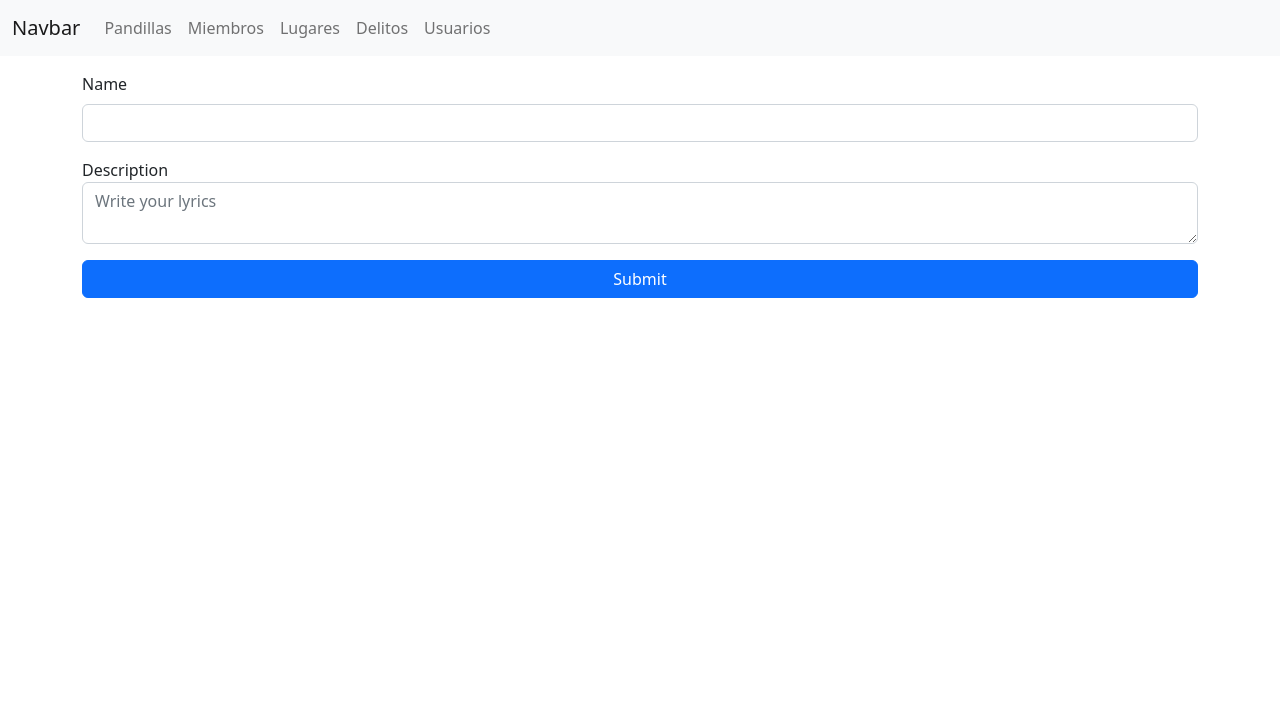
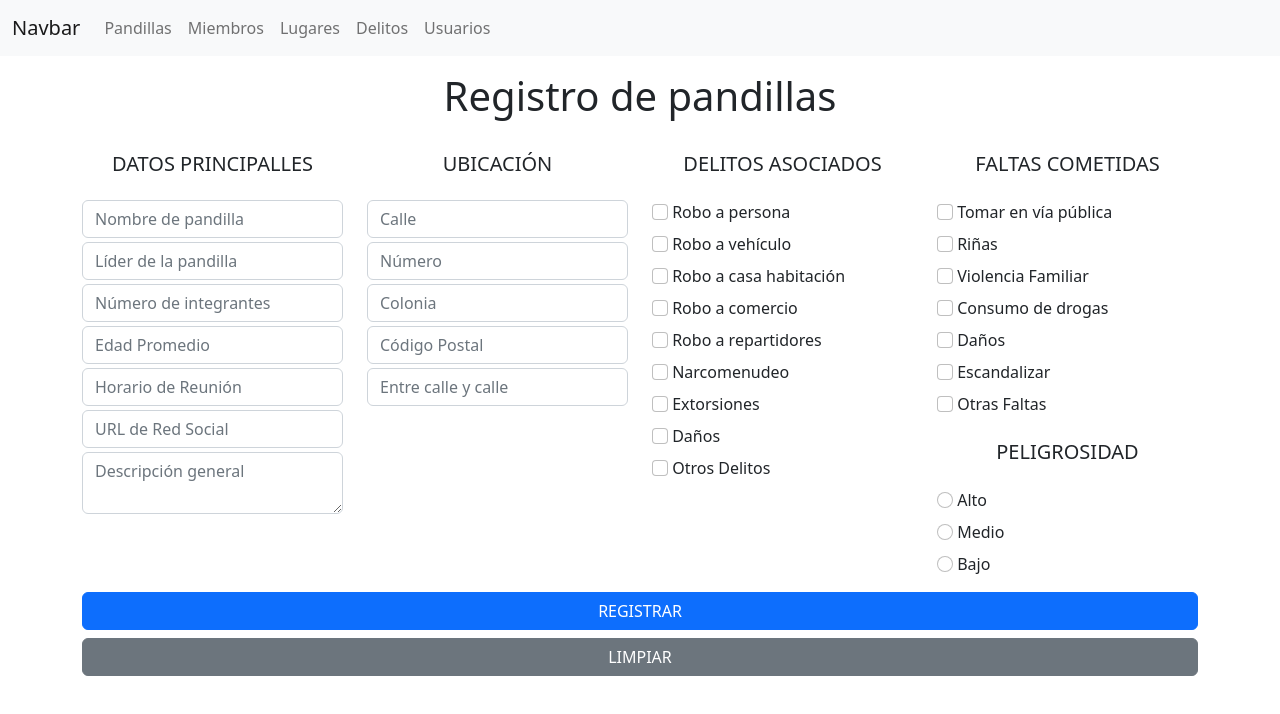
Before and after one commit to aaroncarrizal/pandillas, a Vue app in the folder frontend/: page /gangs/new in a window 1280 px wide. Shown: the top 714 px of the page. Built offline with nearby package versions, Linux system fonts and the light colour scheme.

Commit message:
Gang Register
Complement the gang form file

```diff
--- a/frontend/src/components/GangForm.vue
+++ b/frontend/src/components/GangForm.vue
@@ -1,16 +1,65 @@
 <template>
     <div class="container">
+        <p class="h1 text-center">Registro de pandillas</p>
         <form>
-            <div class="my-3">
-                <label for="songTitle" class="form-label">Name</label>
-                <input class="form-control" id="songTitle" v-model="gang.name">
-            </div>
-            <div class="my-3">
-                <label for="songLyrics">Description</label>
-                <textarea class="form-control" placeholder="Write your lyrics" id="songLyrics" v-model="gang.description" ></textarea>
-            </div>
-            <div class="d-grid gap-2">
-            <button class="btn btn-primary" type="button" @click="saveGang()">Submit</button>
+            <div class="row">
+                <div class="col-sm-3">
+                    <p class="h5 text-center my-4">DATOS PRINCIPALLES</p>
+                    <div class="my-3">
+                        <input class="form-control my-1" placeholder="Nombre de pandilla" v-model="gang.name">
+                        <input class="form-control my-1" placeholder="Líder de la pandilla" v-model="gang.leader"> <!--Ojo-->
+                        <input class="form-control my-1" placeholder="Número de integrantes" v-model="gang.name"> <!--Ojo-->
+                        <input class="form-control my-1" placeholder="Edad Promedio" v-model="gang.name"> <!--Ojo-->
+                        <input class="form-control my-1" placeholder="Horario de Reunión" v-model="gang.name"> <!--Ojo-->
+                        <input class="form-control my-1" placeholder="URL de Red Social" v-model="gang.name"> <!--Ojo-->
+                        <textarea class="form-control" placeholder="Descripción general"  v-model="gang.description" ></textarea>
+                        <!--<input class="form-control" id="songTitle" v-model="gang.name">-->
+                    </div>
+                </div>
+                <div class="col-sm-3">
+                    <p class="h5 text-center my-4">UBICACIÓN</p>
+                    <div class="my-3">
+                        <input class="form-control my-1" placeholder="Calle" v-model="gang.name"> <!--Ojo-->
+                        <input class="form-control my-1" placeholder="Número" v-model="gang.name"> <!--Ojo-->
+                        <input class="form-control my-1" placeholder="Colonia" v-model="gang.name"> <!--Ojo-->
+                        <input class="form-control my-1" placeholder="Código Postal" v-model="gang.name"> <!--Ojo-->
+                        <input class="form-control my-1" placeholder="Entre calle y calle" v-model="gang.name"> <!--Ojo-->
+                    </div>
+                </div>
+                <div class="col-sm-3">
+                    <p class="h5 text-center my-4">DELITOS ASOCIADOS</p>
+                    <div class="my-3">
+                        <div class="my-2"><input class="form-check-input" type="checkbox"> Robo a persona</div>
+                        <div class="my-2"><input class="form-check-input" type="checkbox"> Robo a vehículo</div>
+                        <div class="my-2"><input class="form-check-input" type="checkbox"> Robo a casa habitación</div>
+                        <div class="my-2"><input class="form-check-input" type="checkbox"> Robo a comercio</div>
+                        <div class="my-2"><input class="form-check-input" type="checkbox"> Robo a repartidores</div>
+                        <div class="my-2"><input class="form-check-input" type="checkbox"> Narcomenudeo</div>
+                        <div class="my-2"><input class="form-check-input" type="checkbox"> Extorsiones</div>
+                        <div class="my-2"><input class="form-check-input" type="checkbox"> Daños</div>
+                        <div class="my-2"><input class="form-check-input" type="checkbox"> Otros Delitos</div>
+                    </div>
+                </div>
+                <div class="col-sm-3">
+                    <p class="h5 text-center my-4">FALTAS COMETIDAS</p>
+                    <div class="my-3">
+                        <div class="my-2"><input class="form-check-input" type="checkbox"> Tomar en vía pública</div>
+                        <div class="my-2"><input class="form-check-input" type="checkbox"> Riñas</div>
+                        <div class="my-2"><input class="form-check-input" type="checkbox"> Violencia Familiar</div>
+                        <div class="my-2"><input class="form-check-input" type="checkbox"> Consumo de drogas</div>
+                        <div class="my-2"><input class="form-check-input" type="checkbox"> Daños</div>
+                        <div class="my-2"><input class="form-check-input" type="checkbox"> Escandalizar</div>
+                        <div class="my-2"><input class="form-check-input" type="checkbox"> Otras Faltas</div>
+                        <p class="h5 text-center my-4">PELIGROSIDAD</p>
+                        <div class="my-2"><input class="form-check-input" type="radio" name="peligro"> Alto</div>
+                        <div class="my-2"><input class="form-check-input" type="radio" name="peligro"> Medio</div>
+                        <div class="my-2"><input class="form-check-input" type="radio" name="peligro"> Bajo</div>
+                    </div>
+                </div>
+                <div class="d-grid gap-2">
+                    <button class="btn btn-primary" type="button" @click="saveGang()">REGISTRAR</button>
+                    <button class="btn btn-secondary" type="button" @click="saveGang()">LIMPIAR</button> <!--Ojo-->
+                </div>
             </div>
         </form>
     </div>
```
Also changed, not shown: 2 other files (tests, documents, lock files or other folders).
